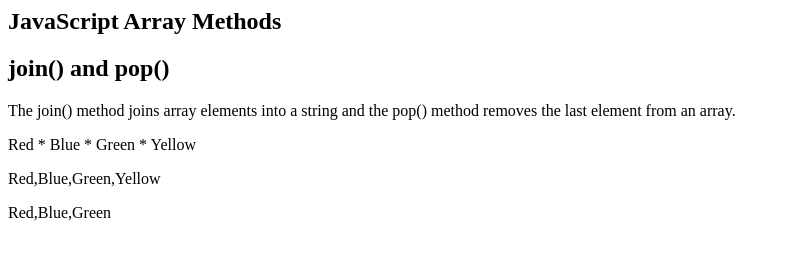
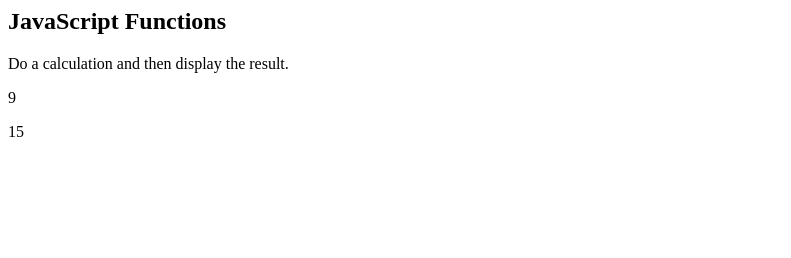
Before and after one commit to jorsawseewowo/JavaScript-Array-and-call-stack, a plain HTML site: page index.html in a window 1280 px wide. Shown: the whole page, without its empty margins (0-791 px from the left). Drawn offline with Linux system fonts and the light colour scheme.

Commit message:
Add files via upload

```diff
--- a/index.html
+++ b/index.html
@@ -1,18 +1,20 @@
 <html>
     <body>
-        <h2>JavaScript Array Methods</h2>
-        <h2>join() and pop()</h2>
-        <p>The join() method joins array elements into a string and the pop() method removes the last element from an array.</p>
-        <p id="myjoin"></p>
-        <p id="myfirstpop"></p>
-        <p id="mysecondpop"></p>
+        <h2>JavaScript Functions</h2>
+        <p>Do a calculation and then display the result.</p>
+        <p id="demo"></p>
+        <p id="demo1"></p>
         <script>
-            var colors = ["Red", "Blue", "Green", "Yellow"];
-            document.getElementById("myjoin").innerHTML = colors.join
-            (" * ");
-            document.getElementById("myfirstpop").innerHTML = colors;
-            colors.pop();
-            document.getElementById("mysecondpop").innerHTML = colors;
+            function add(a, b) {
+                return a + b;
+            }
+            function average(a, b) {
+                return add(a, b) / 2;
+            }
+            let result = add(5, 4);
+            document.getElementById("demo").innerHTML = result;
+            let answer = average(10, 20);
+            document.getElementById("demo1").innerHTML = answer;
         </script>
     </body>
 </html>
```
